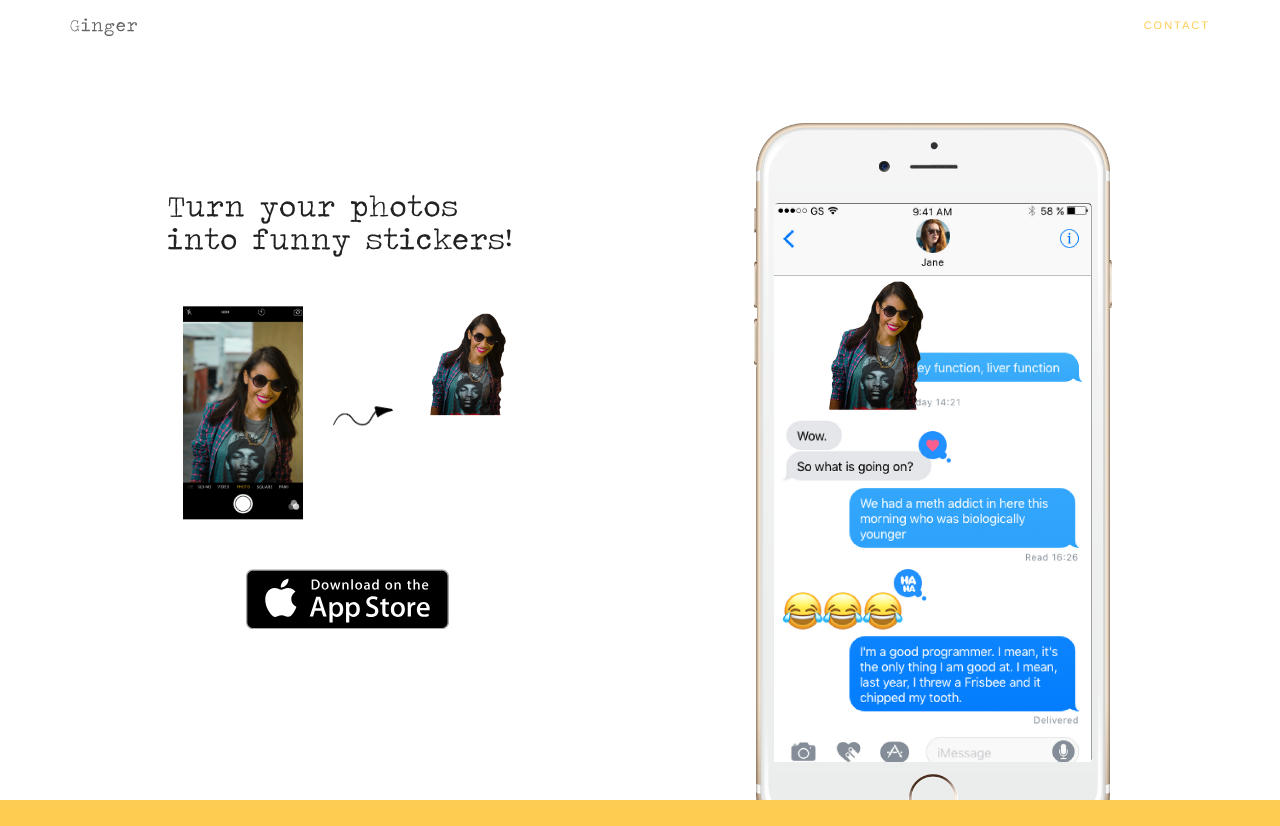
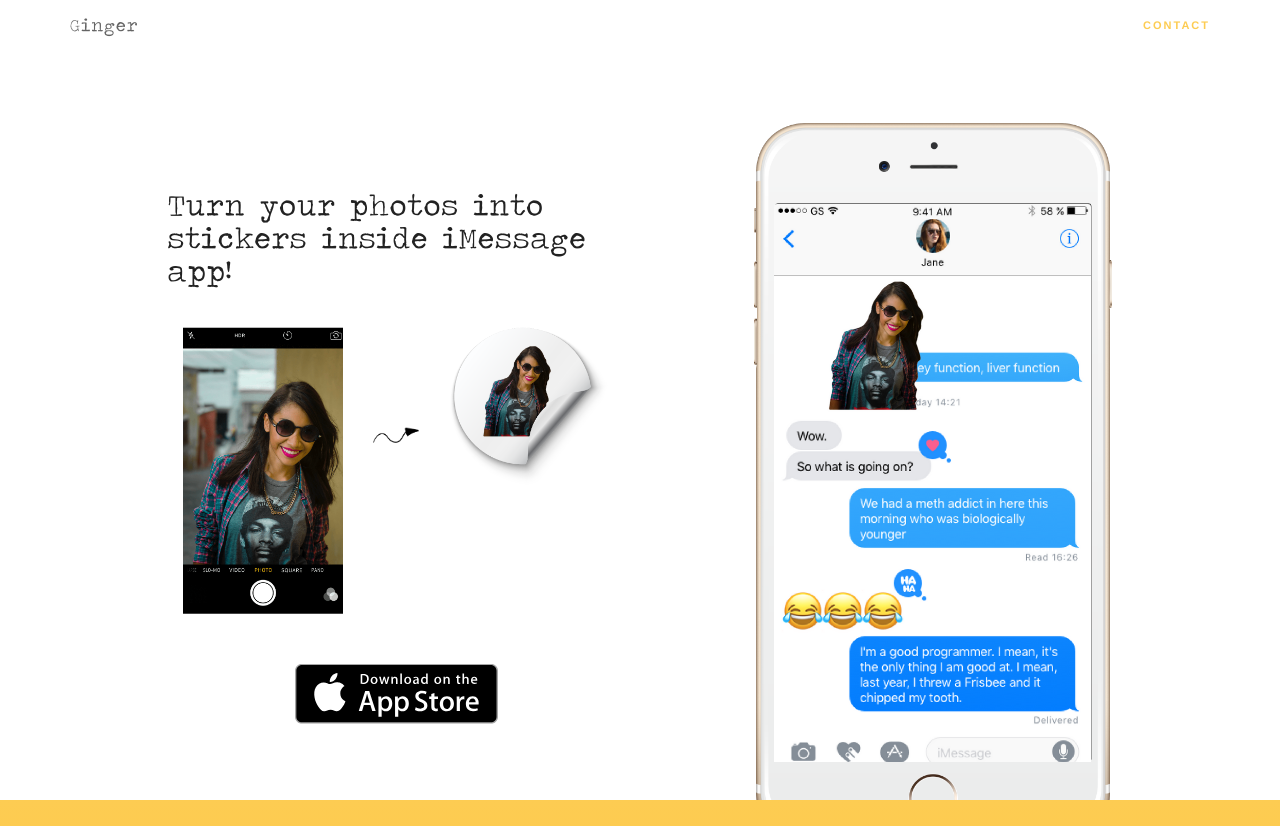
Before and after one commit to ylankgz/ginger_landing, a website: page index.html in a window 1280 px wide. Shown: the top 826 px of the page. Drawn offline with nearby package versions, Linux system fonts and the light colour scheme; a web font is replaced by a local one.

Commit message:
Add sticker image

```diff
--- a/index.html
+++ b/index.html
@@ -62,25 +62,25 @@
     <header>
         <div class="container">
             <div class="row">
-                <div class="col-sm-offset-1 col-sm-6 col-md-offset-1 col-md-4 col-xs-12">
+                <div class="col-sm-offset-1 col-sm-6 col-md-offset-1 col-md-5 col-xs-12">
                     <div class="header-content">
                         <div class="header-content-inner row">
-                            <h2>Turn your photos into funny stickers!</h2>
-                            <div class="snap col-md-5 col-sm-5 col-xs-5">
+                            <h2>Turn your photos into stickers inside iMessage app!</h2>
+                            <div class="snap col-md-5 col-sm-4 col-xs-4">
                                 <img src="img/snap.png" class="img-responsive" alt="">
                             </div>
-                            <div class="snap col-md-3 col-sm-3 col-xs-3">
+                            <div class="snap col-md-2 col-sm-3 col-xs-3">
                                 <img src="img/arrow.png" class="img-responsive" alt="" style="padding-top: 100px;">
                             </div>
-                            <div class="snap col-md-4 col-sm-4 col-xs-4">
-                                <img src="img/sticker.png" class="img-responsive" alt="">
+                            <div class="snap col-md-5 col-sm-5 col-xs-5">
+                                <img src="img/sticker1.png" class="img-responsive" alt="">
 
                             </div>
                             <a class="list-badges col-sm-12 hidden-xs" style="margin-top: 50px;text-align: center;" href="https://itunes.apple.com/us/app/ginger-sticker-maker/id1243690164"><img src="img/app-store-badge.svg" alt=""></a>
                         </div>
                     </div>
                 </div>
-                <div class="col-sm-4 col-xs-12 col-md-offset-2 col-md-4">
+                <div class="col-sm-4 col-xs-12 col-md-offset-1 col-md-4">
                     <div class="device-container">
                         <div class="device-mockup iphone6_plus portrait gold">
                             <div class="device">
--- a/less/mixins.less
+++ b/less/mixins.less
@@ -71,6 +71,7 @@
 
 .alt-font {
 	font-family: 'Helvetica', 'Arial', 'sans-serif';
+	font-weight: bold;
 	text-transform: uppercase;
 	letter-spacing: 2px;
 }
--- a/less/new-age.less
+++ b/less/new-age.less
@@ -146,10 +146,11 @@ header {
             position: relative;
             max-width: 500px;
             margin: 0 auto;
-            h1 {
+            h2 {
                 margin-top: 0;
                 margin-bottom: 30px;
                 font-size: 30px;
+
             }
             .snap {
                 padding-top: 40px;
@@ -186,8 +187,8 @@ header {
                 position: absolute;
                 top: 50%;
                 transform: translateY(-50%);
-                h1 {
-                    font-size: 35px;
+                h2 {
+                    font-size: 25px;
                 }
             }
         }
@@ -198,8 +199,12 @@ header {
         }
     }
     @media (min-width: 992px) {
-        .header-content .header-content-inner h1 {
-            font-size: 50px;
+        .header-content .header-content-inner {
+            top: 57%;
+        }
+        .header-content .header-content-inner h2 {
+            margin: 0;
+            font-size: 30px;
         }
     }
 }
@@ -221,6 +226,9 @@ section.contact {
         i {
             color: @brand-instagram;
         }
+    }
+    form {
+        text-align: left;
     }
     ul.list-social {
         margin-bottom: 0;
```
Also changed, not shown: css/new-age.css, css/new-age.min.css, img/sticker1.png (added), 2 other files.
